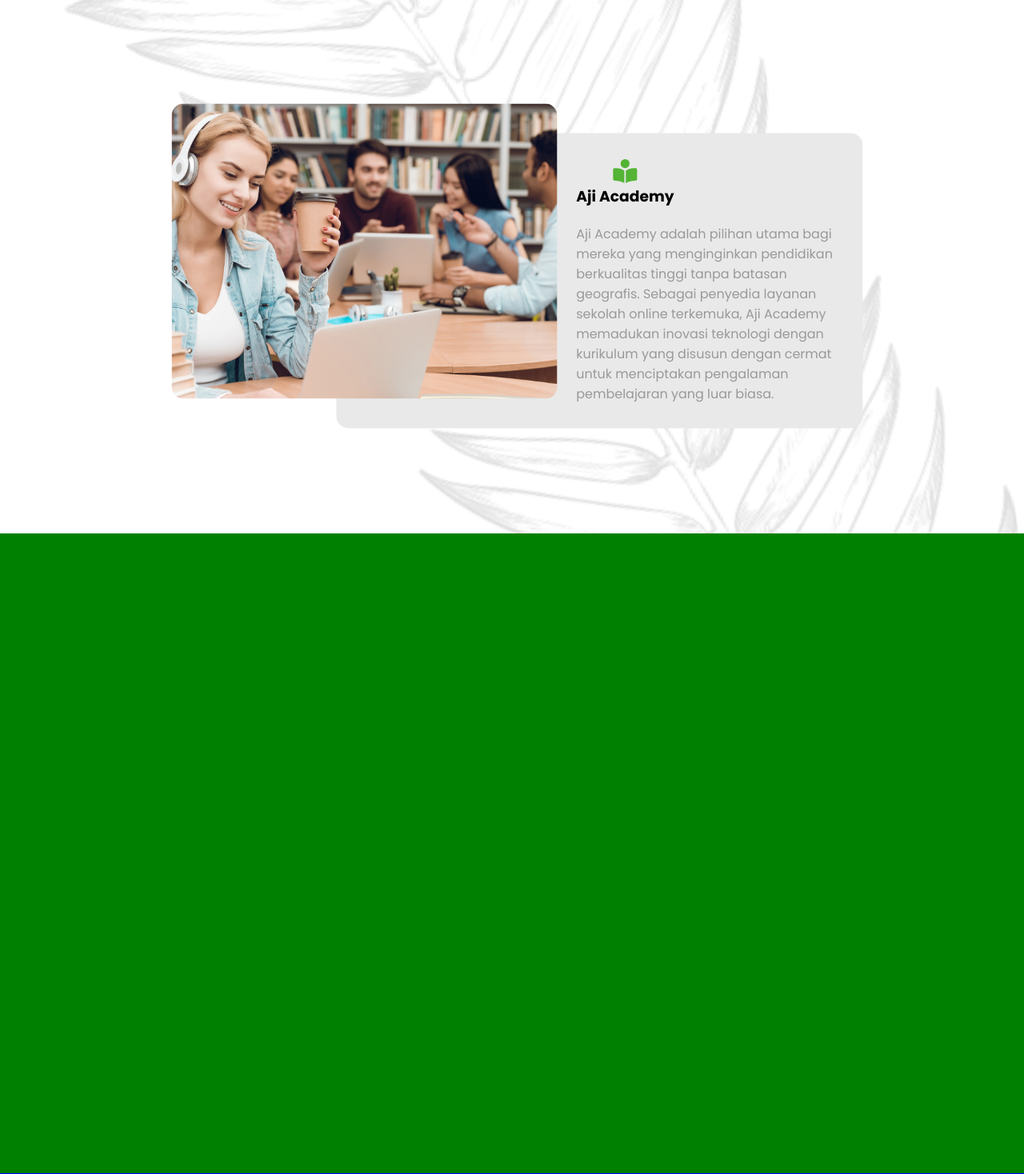
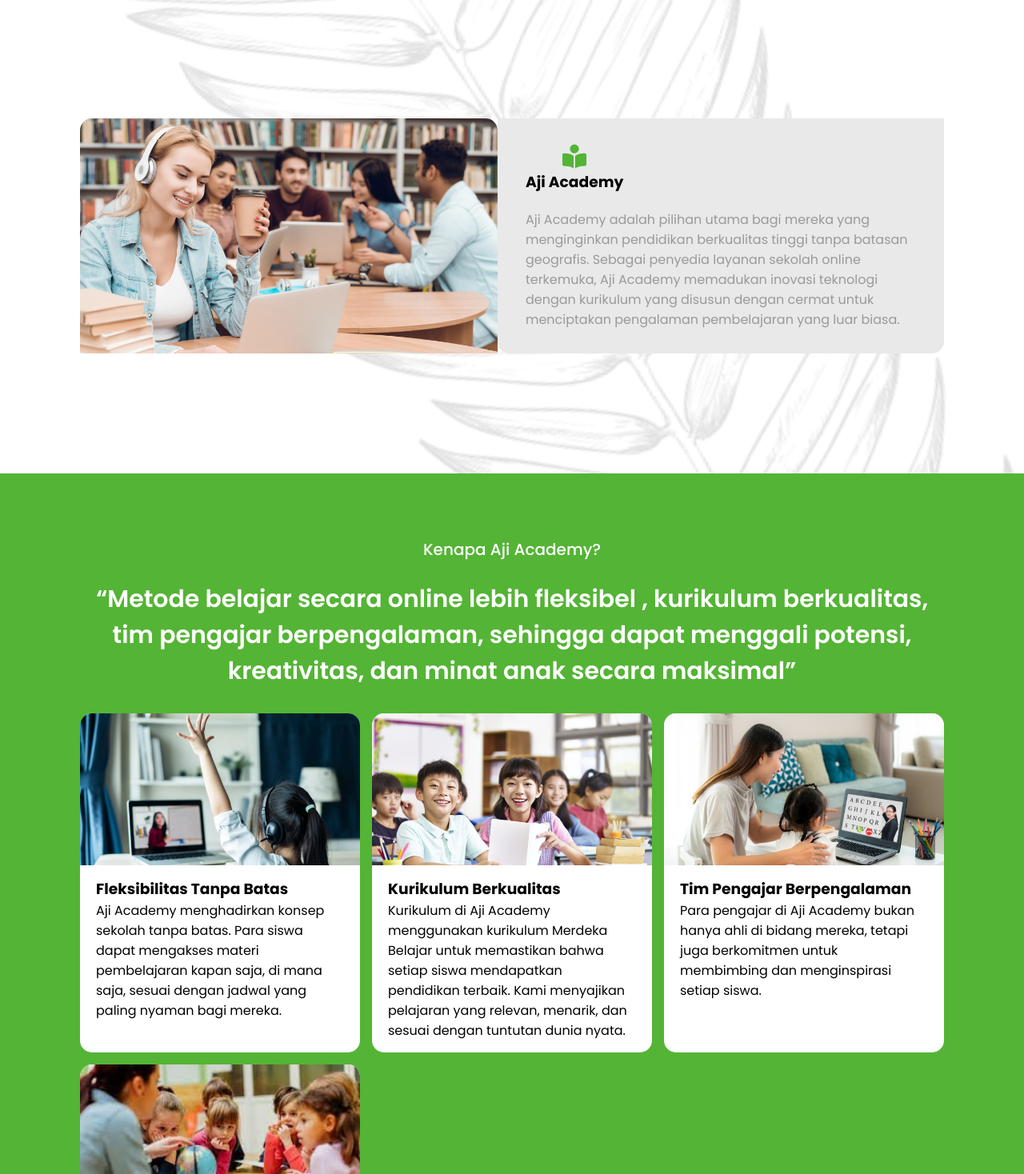
Before and after one commit to AjiNurAji/aji-academy, a Next.js app: page / in a window 1280 px wide. Shown: the part 802-2270 px from the top of the page at 80% size. Built offline with nearby package versions, Linux system fonts and the light colour scheme.

Commit message:
fix responsive :hammer:

```diff
--- a/src/app/globals.css
+++ b/src/app/globals.css
@@ -18,7 +18,7 @@
 }
 
 .container {
-  max-width: 1140px;
+  max-width: 1440px;
   width: 100%;
   margin: 0 auto;
 }
@@ -91,6 +91,10 @@
   color: var(--color-green);
 }
 
+.bg-primary {
+  background-color: var(--color-green);
+}
+
 .text-black {
   color: #000;
 }
@@ -133,29 +137,42 @@
 
 img {
   width: 100%;
-  height: auto;
+  height: 100%;
   object-fit: cover;
 }
 
-@media screen and (max-width: 1180px) {
+@media screen and (max-width: 1140px) {
   .container {
-    margin: 0 80px;
+    max-width: 1140px;
   }
 
-  #about .container {
-    margin: 0;
+  .inner_container {
+    padding: 0 80px;
   }
 }
 
-/* @media screen and (max-width: 920px) {
-  #about .container {
-    margin: 0 80px;
+@media screen and (max-width: 920px) {
+  .container {
+    max-width: 920px;
   }
-} */
+
+  .inner_container {
+    padding: 60px;
+  }
+
+  #about .inner_container {
+    padding: 0 !important;
+  }
+
+}
 
 @media screen and (max-width: 768px) {
   .container {
-    margin: 0 50px;
+    max-width: 768px;
+  }
+
+  .inner_container {
+    padding: 0 40px;
   }
 
   .btn {
@@ -166,6 +183,10 @@
 
 @media screen and (max-width: 460px) {
   .container {
-    margin: 0 20px;
+    max-width: 460px;
+  }
+
+  .inner_container {
+    padding: 0 30px;
   }
 }
--- a/src/app/page.module.css
+++ b/src/app/page.module.css
@@ -268,18 +268,18 @@
 }
 
 .image_about_wrapper {
-  width: 60%;
+  width: 70%;
   display: flex;
   border-radius: var(--border-radius);
   -webkit-border-radius: var(--border-radius);
   -moz-border-radius: var(--border-radius);
   -ms-border-radius: var(--border-radius);
   -o-border-radius: var(--border-radius);
-  transform: translate(30%, -5%);
-  -webkit-transform: translate(30%, -5%);
-  -moz-transform: translate(30%, -5%);
-  -ms-transform: translate(30%, -5%);
-  -o-transform: translate(30%, -5%);
+  transform: translate(23%, -5%);
+  -webkit-transform: translate(23%, -5%);
+  -moz-transform: translate(23%, -5%);
+  -ms-transform: translate(23%, -5%);
+  -o-transform: translate(23%, -5%);
   z-index: 2;
   transition: all var(--transition);
   -webkit-transition: all var(--transition);
@@ -343,20 +343,62 @@
   z-index: 1;
 }
 
-@media screen and (max-width: 920px) {
-  .wrapper_sidebar {
-    width: 60%;
-  }
+.why_wrapper {
+  padding: 80px 0;
+}
 
-  .hero_wrapper h1 {
-    width: 70%;
-  }
+.why_text {
+  display: flex;
+  flex-direction: column;
+  gap: 25px;
+}
 
-  .box {
-    flex-direction: column;
-    width: 70%;
-  }
+.why_text h2 {
+  font-weight: 500;
+  font-size: 20px;
+}
 
+.why_text p {
+  font-weight: 600;
+  font-size: 30px;
+}
+
+.card_why_wrapper {
+  display: grid;
+  gap: 15px;
+  margin-top: 30px;
+  grid-template-columns: repeat(auto-fill, minmax(270px, 1fr));
+}
+
+.card_why {
+  text-align: start;
+  background: #fff;
+  color: #000;
+  border-radius: var(--border-radius);
+  -webkit-border-radius: var(--border-radius);
+  -moz-border-radius: var(--border-radius);
+  -ms-border-radius: var(--border-radius);
+  -o-border-radius: var(--border-radius);
+}
+
+.card_why_image {
+  width: 100%;
+  height: 190px;
+}
+
+.card_why_image img {
+  border-radius: 15px 15px 0 0;
+  -webkit-border-radius: 15px 15px 0 0;
+  -moz-border-radius: 15px 15px 0 0;
+  -ms-border-radius: 15px 15px 0 0;
+  -o-border-radius: 15px 15px 0 0;
+}
+
+.card_why_desc {
+  padding: 15px 20px;
+}
+
+@media screen and (max-width: 1280px) {
   .text_box,
   .image_about_wrapper {
     width: 100%;
@@ -382,6 +424,21 @@
     -moz-border-radius: 15px 15px 0 0;
     -ms-border-radius: 15px 15px 0 0;
     -o-border-radius: 15px 15px 0 0;
+  }
+}
+
+@media screen and (max-width: 920px) {
+  .wrapper_sidebar {
+    width: 60%;
+  }
+
+  .hero_wrapper h1 {
+    width: 70%;
+  }
+
+  .box {
+    flex-direction: column;
+    width: 70%;
   }
 }
 
--- /dev/null
+++ b/src/components/Utilities/CardWhy/index.js
@@ -0,0 +1,17 @@
+const { default: Image } = require("next/image")
+
+const CardWhy = ({ style, img, alt, desc, title }) => {
+  return (
+    <div className={style.card_why}>
+      <div className={style.card_why_image}>
+        <Image src={img} alt={alt} />
+      </div>
+      <div className={style.card_why_desc}>
+        <h3>{title}</h3>
+        <p>{desc}</p>
+      </div>
+    </div>
+  )
+}
+
+export default CardWhy
--- a/src/components/Utilities/Navbar/index.js
+++ b/src/components/Utilities/Navbar/index.js
@@ -19,8 +19,8 @@
   })
 
   return (
-    <header className={`flex items-center ${style.navbar}`}>
-      <div className="flex justify-between items-center container">
+    <header className={`flex items-center ${style.navbar} container`}>
+      <div className="flex justify-between items-center inner_container w-full">
         <div
           className={`flex flex-column justify-center items-center ${style.logo_header}`}
         >
--- a/src/components/Views/About/index.js
+++ b/src/components/Views/About/index.js
@@ -5,8 +5,8 @@
 
 const About = ({ style, link }) => {
   return (
-    <section className={style.about_wrapper} ref={link} id="about">
-      <div className="container">
+    <section className={`container ${style.about_wrapper}`} ref={link} id="about">
+      <div className="inner_container">
         <div className="flex justify-center items-center">
           <div className={style.box}>
             <div className={style.image_about_wrapper}>
--- a/src/components/Views/Hero/index.js
+++ b/src/components/Views/Hero/index.js
@@ -1,10 +1,10 @@
 const Hero = ({ style, link }) => {
   return (
-    <section className={style.hero_section} ref={link} id="home">
+    <section className={`container ${style.hero_section}`} ref={link} id="home">
       <div
         className={`flex justify-start items-center h-screen text-white ${style.hero_wrapper}`}
       >
-        <div className="container">
+        <div className="inner_container">
           <p>Selamat Datang di Aji Academy</p>
           <h1>
             <span className="text-primary">Pintu</span> Gerbang Pendidikan{" "}
--- a/src/components/Views/Why/index.js
+++ b/src/components/Views/Why/index.js
@@ -1,10 +1,53 @@
+import CardWhy from "@/components/Utilities/CardWhy";
+import img1 from '@/app/assets/img-why-1.webp'
+import img2 from '@/app/assets/img-why-2.jpeg'
+import img3 from '@/app/assets/img-why-3.jpeg'
+import img4 from '@/app/assets/img-why-4.jpeg'
+
 const Why = ({ style, link }) => {
   return (
-    <section
-      className={style.why_wrapper}
-      ref={link}
-      style={{ background: "green", height: "100vh" }}
-    ></section>
+    <section className={`${style.why_wrapper} container bg-primary text-white text-center`} ref={link}>
+      <div className="inner_container">
+        <div className={style.why_text}>
+          <h2>Kenapa Aji Academy?</h2>
+          <p>
+            “Metode belajar secara online lebih fleksibel , kurikulum
+            berkualitas, tim pengajar berpengalaman, sehingga dapat menggali
+            potensi, kreativitas, dan minat anak secara maksimal”
+          </p>
+        </div>
+        <div className={style.card_why_wrapper}>
+          <CardWhy
+            style={style}
+            img={img1}
+            alt={`image why 1`}
+            desc={`Aji Academy menghadirkan konsep sekolah tanpa batas. Para siswa dapat mengakses materi pembelajaran kapan saja, di mana saja, sesuai dengan jadwal yang paling nyaman bagi mereka.`}
+            title={`Fleksibilitas Tanpa Batas`}
+          />
+          <CardWhy
+            style={style}
+            img={img2}
+            alt={`image why 2`}
+            desc={`Kurikulum di Aji Academy menggunakan kurikulum Merdeka Belajar untuk memastikan bahwa setiap siswa mendapatkan pendidikan terbaik. Kami menyajikan pelajaran yang relevan, menarik, dan sesuai dengan tuntutan dunia nyata.`}
+            title={`Kurikulum Berkualitas`}
+          />
+          <CardWhy
+            style={style}
+            img={img3}
+            alt={`image why 3`}
+            desc={`Para pengajar di Aji Academy bukan hanya ahli di bidang mereka, tetapi juga berkomitmen untuk membimbing dan menginspirasi setiap siswa.`}
+            title={`Tim Pengajar Berpengalaman`}
+          />
+          <CardWhy
+            style={style}
+            img={img4}
+            alt={`image why 4`}
+            desc={`Keamanan dan kenyamanan siswa adalah prioritas utama kami. Aji Academy menyediakan lingkungan belajar online yang aman, di mana siswa dapat fokus sepenuhnya pada pembelajaran tanpa distraksi atau kekhawatiran.`}
+            title={`Lingkungan Belajar Online yang Aman`}
+          />
+        </div>
+      </div>
+    </section>
   );
 };
 
```
